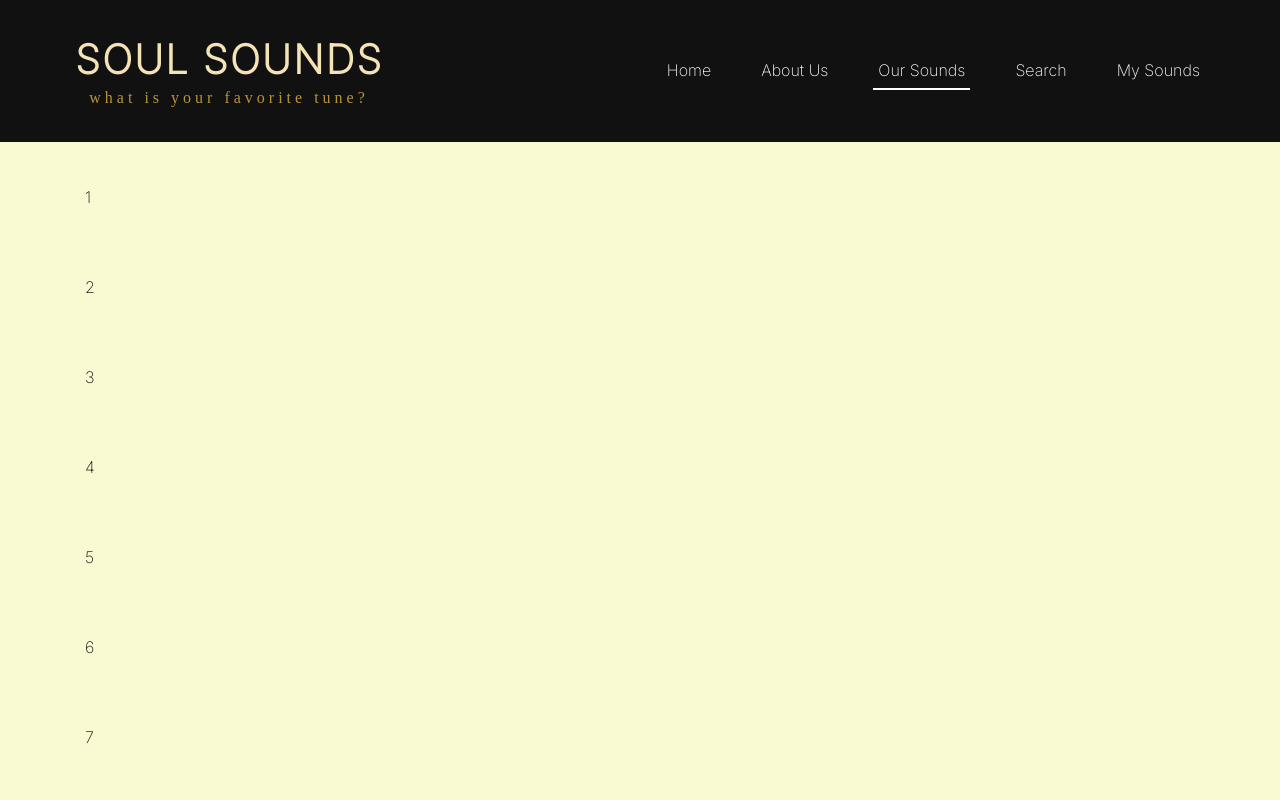
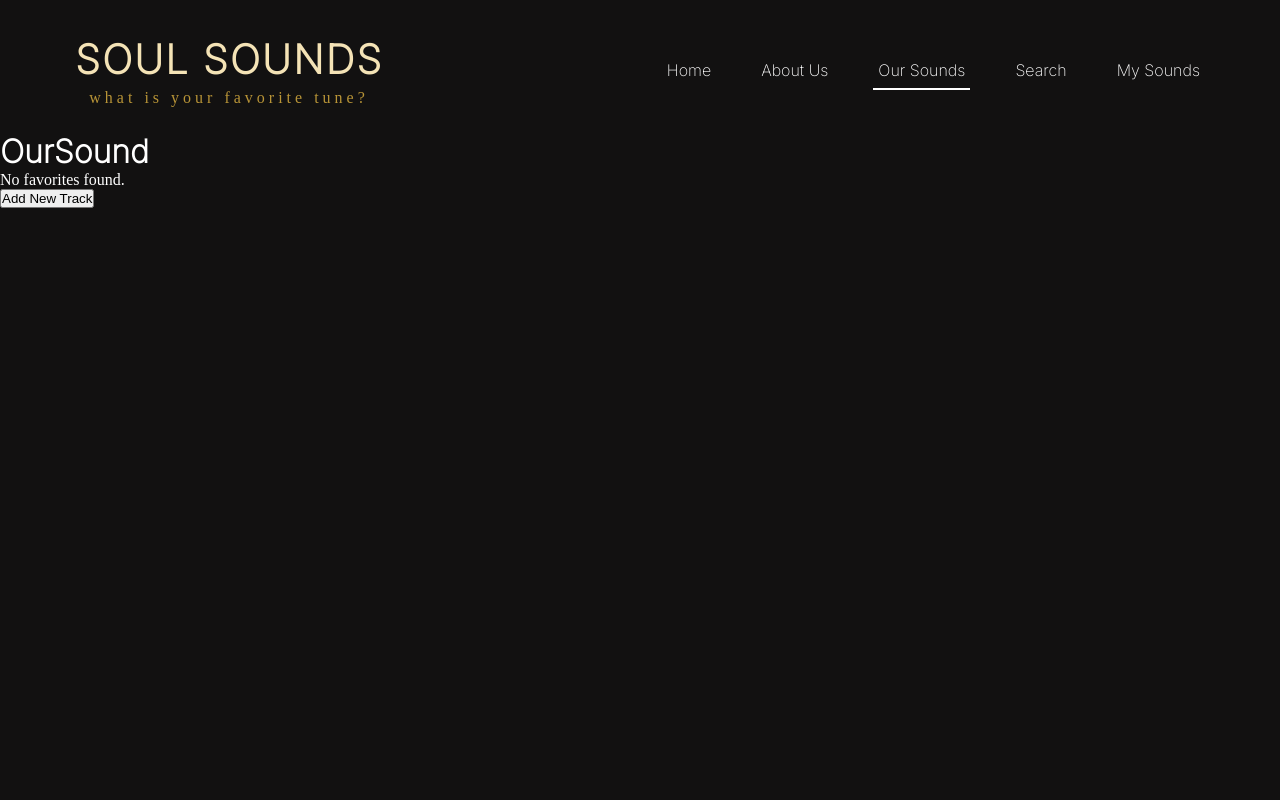
Before and after one commit to saarryp/eindopdrachtFrontend2023, a React (Create React App) app: page /our-sounds in a window 1280 px wide. Shown: the top 800 px of the page. Built offline with nearby package versions, Linux system fonts and the light colour scheme; a web font is replaced by a local one.

Commit message:
functie gemaakt + opzet OurSounds

```diff
--- a/src/pages/ourSounds/OurSounds.css
+++ b/src/pages/ourSounds/OurSounds.css
@@ -1,3 +1,25 @@
+/*.background-container {*/
+/*    background-color: #FAF8E7;*/
+/*    margin-top: 35px;*/
+/*    margin-bottom: 35px;*/
+/*    font-family: 'Inter', sans-serif;*/
+/*    display: flex;*/
+/*    flex-direction: column;*/
+/*    align-items: flex-start;*/
+/*}*/
+
+/*ol {*/
+/*    gap: 20px;*/
+/*    list-style-type: none;*/
+/*    color: #121111;*/
+/*    padding-left: 20px;*/
+/*}*/
+
+/*.list-items{*/
+/*    padding: 25px;*/
+
+/*}*/
+
 .background-container {
     background-color: #FAF8E7;
     margin-top: 35px;
@@ -6,18 +28,26 @@
     display: flex;
     flex-direction: column;
     align-items: flex-start;
+    animation: changeBackgroundColor 20s infinite;
 }
 
-ol {
-    gap: 20px;
-    list-style-type: none;
-    color: #121111;
-    padding-left: 20px;
-}
-
-.list-items{
-    padding: 25px;
-
+/* Define the keyframes */
+@keyframes changeBackgroundColor {
+    0% {
+        background-color: #FAF8E7;
+    }
+    30% {
+        background-color: lightgoldenrodyellow;
+    }
+    50% {
+        background-color: lightyellow;
+    }
+    75% {
+        background-color: lightgoldenrodyellow;
+    }
+    90% {
+        background-color: #F4E3B6;
+    }
 }
 
 .position-button{
--- a/src/pages/ourSounds/OurSounds.js
+++ b/src/pages/ourSounds/OurSounds.js
@@ -1,44 +1,61 @@
-import axios from "axios";
+
 import './OurSounds.css'
-
-export default function OurSounds() {
-
-    /*
-    * sounds ophalen met API
-    * we halen de return uit elkaar met 10 nummers
-    * dat stoppen we in de pagina
-    * */
+import React, {useEffect, useState} from "react";
 
 
+export default function OurSound() {
+    const [ourFavorites, setOurFavorites] = useState([]);
 
-    async function getApiTracks() {
-       try {const response = await axios.get('http://ws.audioscrobbler.com/2.0/?method=album.search&album=${query}&api_key=${token}&format=json`;\n' +
-            '            const response = await axios.get(url);');console.log(response.data);
-       } catch (error) {
-            console.error(error);
-    }
-    }
+    useEffect(() => {
+        // Get the favorites from localStorage (if any) or initialize with an empty array
+        const storedFavorites = JSON.parse(localStorage.getItem('ourFavorites') || '[]');
+        setOurFavorites(storedFavorites);
+    }, []);
+
+    // Function to add a track to the "OurSound" page
+    const addTrackToOurSound = (track) => {
+        const isTrackInList = ourFavorites.some((favorite) => favorite.name === track.name && favorite.artist === track.artist);
+
+        // Check if the number of favorites exceeds 10
+        if (ourFavorites.length >= 10) {
+            alert('You have already added 10 favorite songs. Remove songs from the list.');
+            return;
+        }
+
+        if (!isTrackInList) {
+            const updatedFavorites = [...ourFavorites, track];
+            setOurFavorites(updatedFavorites);
+            // Update the liked songs in localStorage
+            localStorage.setItem('ourFavorites', JSON.stringify(updatedFavorites));
+        }
+    };
+
+    // Function to remove a track from the "OurSound" page
+    const removeTrackFromOurSound = (track) => {
+        const updatedFavorites = ourFavorites.filter((favorite) => (favorite.name !== track.name || favorite.artist !== track.artist));
+        setOurFavorites(updatedFavorites);
+        // Update the liked songs in localStorage
+        localStorage.setItem('ourFavorites', JSON.stringify(updatedFavorites));
+    };
 
     return (
-        <>
-            <div className="background-container">
-                <ol>
-                    <li className='list-items'> 1</li>
-                    <li className="list-items"> 2</li>
-                    <li className='list-items'> 3</li>
-                    <li className='list-items'> 4</li>
-                    <li className='list-items'> 5</li>
-                    <li className='list-items'> 6</li>
-                    <li className='list-items'> 7</li>
-                    <li className='list-items'> 8</li>
-                    <li className='list-items'> 9</li>
-                    <li className='list-items'> 10</li>
-                </ol>
-                <div className="position-button">
-                    <button className="button-logout" onClick={getApiTracks}>uitloggen</button>
-                </div>
-            </div>
-        </>
-
-    )
+        <div>
+            <h1>OurSound</h1>
+            <ul>
+                {ourFavorites.length > 0 ? (
+                    ourFavorites.map((favorite, index) => (
+                        <li key={index}>
+                            <p>{favorite.name}</p>
+                            <p>{favorite.artist}</p>
+                            <button onClick={() => removeTrackFromOurSound(favorite)}>Remove</button>
+                        </li>
+                    ))
+                ) : (
+                    <p>No favorites found.</p>
+                )}
+            </ul>
+            <button onClick={() => addTrackToOurSound({ name: 'New Track', artist: 'New Artist' })}>Add New Track
+            </button>
+        </div>
+    );
 }
```
